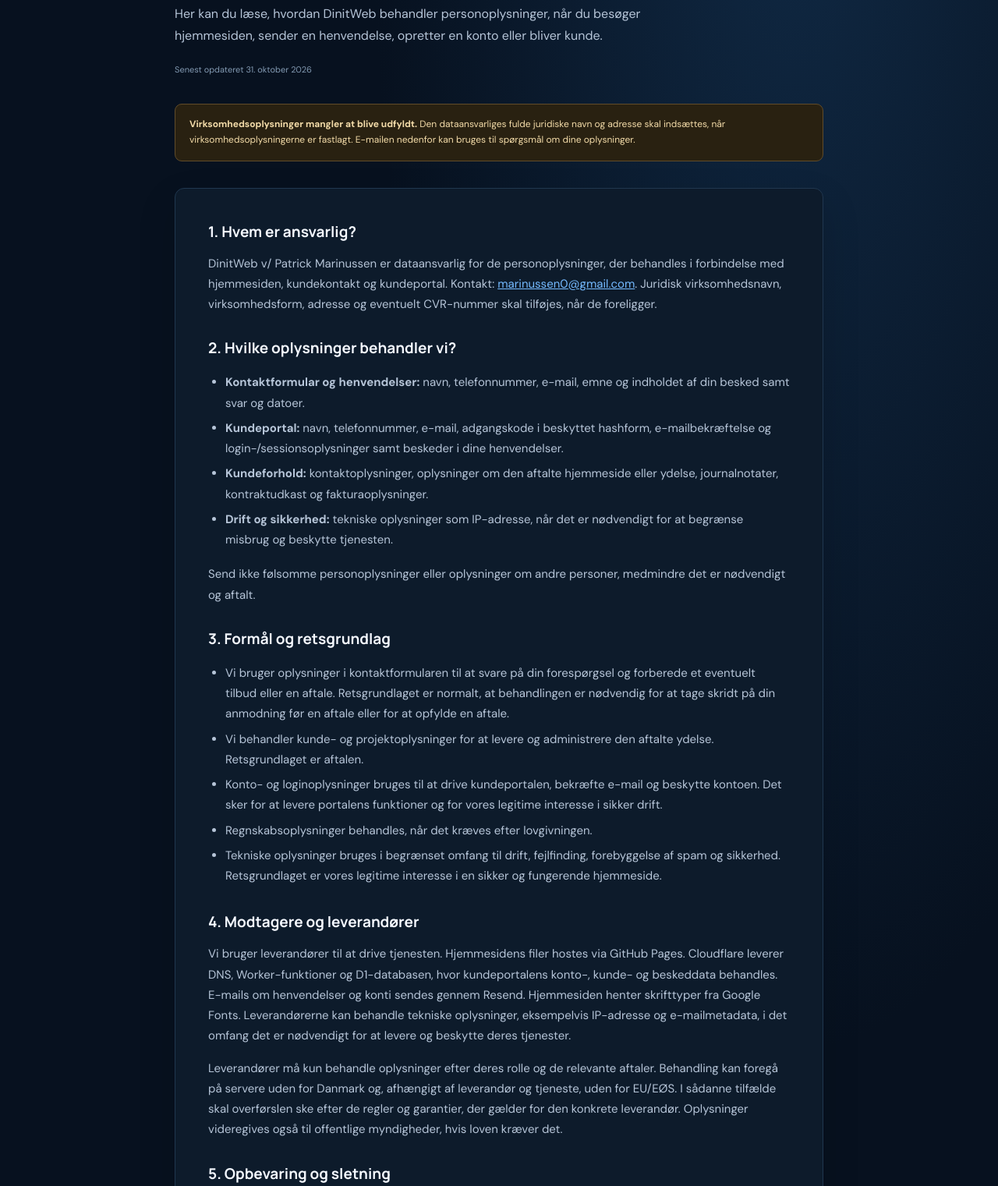
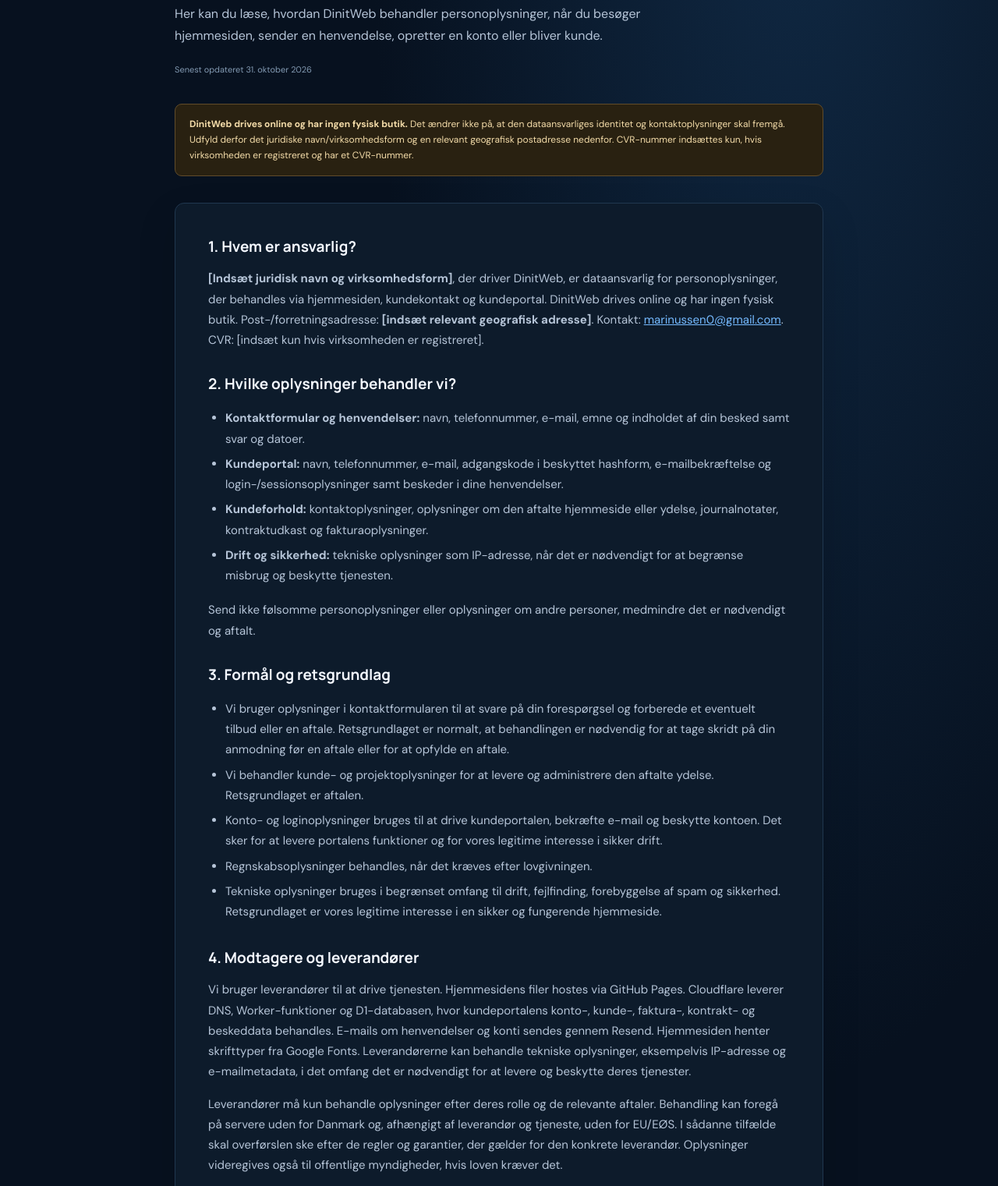
Before and after one commit to fivem2024/Dinitweb, a plain HTML site: page privatlivspolitik.html in a window 1280 px wide. Shown: the part 240-1761 px from the top of the page at 78% size. Drawn offline with Linux system fonts and the light colour scheme.

Commit message:
Opdater privatlivspolitik for admin og kundeportal

```diff
--- a/privatlivspolitik.html
+++ b/privatlivspolitik.html
@@ -17,10 +17,10 @@
   <h1>Privatlivspolitik</h1>
   <p class="intro">Her kan du læse, hvordan DinitWeb behandler personoplysninger, når du besøger hjemmesiden, sender en henvendelse, opretter en konto eller bliver kunde.</p>
   <p class="updated">Senest opdateret 31. oktober 2026</p>
-  <div class="notice"><strong>Virksomhedsoplysninger mangler at blive udfyldt.</strong> Den dataansvarliges fulde juridiske navn og adresse skal indsættes, når virksomhedsoplysningerne er fastlagt. E-mailen nedenfor kan bruges til spørgsmål om dine oplysninger.</div>
+  <div class="notice"><strong>DinitWeb drives online og har ingen fysisk butik.</strong> Det ændrer ikke på, at den dataansvarliges identitet og kontaktoplysninger skal fremgå. Udfyld derfor det juridiske navn/virksomhedsform og en relevant geografisk postadresse nedenfor. CVR-nummer indsættes kun, hvis virksomheden er registreret og har et CVR-nummer.</div>
   <article class="content">
     <h2>1. Hvem er ansvarlig?</h2>
-    <p>DinitWeb v/ Patrick Marinussen er dataansvarlig for de personoplysninger, der behandles i forbindelse med hjemmesiden, kundekontakt og kundeportal. Kontakt: <a href="mailto:marinussen0@gmail.com">marinussen0@gmail.com</a>. Juridisk virksomhedsnavn, virksomhedsform, adresse og eventuelt CVR-nummer skal tilføjes, når de foreligger.</p>
+    <p><strong>[Indsæt juridisk navn og virksomhedsform]</strong>, der driver DinitWeb, er dataansvarlig for personoplysninger, der behandles via hjemmesiden, kundekontakt og kundeportal. DinitWeb drives online og har ingen fysisk butik. Post-/forretningsadresse: <strong>[indsæt relevant geografisk adresse]</strong>. Kontakt: <a href="mailto:marinussen0@gmail.com">marinussen0@gmail.com</a>. CVR: [indsæt kun hvis virksomheden er registreret].</p>
 
     <h2>2. Hvilke oplysninger behandler vi?</h2>
     <ul>
@@ -41,7 +41,7 @@
     </ul>
 
     <h2>4. Modtagere og leverandører</h2>
-    <p>Vi bruger leverandører til at drive tjenesten. Hjemmesidens filer hostes via GitHub Pages. Cloudflare leverer DNS, Worker-funktioner og D1-databasen, hvor kundeportalens konto-, kunde- og beskeddata behandles. E-mails om henvendelser og konti sendes gennem Resend. Hjemmesiden henter skrifttyper fra Google Fonts. Leverandørerne kan behandle tekniske oplysninger, eksempelvis IP-adresse og e-mailmetadata, i det omfang det er nødvendigt for at levere og beskytte deres tjenester.</p>
+    <p>Vi bruger leverandører til at drive tjenesten. Hjemmesidens filer hostes via GitHub Pages. Cloudflare leverer DNS, Worker-funktioner og D1-databasen, hvor kundeportalens konto-, kunde-, faktura-, kontrakt- og beskeddata behandles. E-mails om henvendelser og konti sendes gennem Resend. Hjemmesiden henter skrifttyper fra Google Fonts. Leverandørerne kan behandle tekniske oplysninger, eksempelvis IP-adresse og e-mailmetadata, i det omfang det er nødvendigt for at levere og beskytte deres tjenester.</p>
     <p>Leverandører må kun behandle oplysninger efter deres rolle og de relevante aftaler. Behandling kan foregå på servere uden for Danmark og, afhængigt af leverandør og tjeneste, uden for EU/EØS. I sådanne tilfælde skal overførslen ske efter de regler og garantier, der gælder for den konkrete leverandør. Oplysninger videregives også til offentlige myndigheder, hvis loven kræver det.</p>
 
     <h2>5. Opbevaring og sletning</h2>
@@ -62,7 +62,7 @@
     <h2>8. Automatiske afgørelser og ændringer</h2>
     <p>DinitWeb bruger ikke dine personoplysninger til automatiserede afgørelser med retsvirkning eller til profilering. Denne politik kan blive opdateret, hvis hjemmesidens funktioner eller leverandører ændres. Den nyeste version vil altid være tilgængelig på denne side.</p>
 
-    <div class="company"><strong>DinitWeb v/ Patrick Marinussen</strong><br>Spørgsmål om privatliv: <a href="mailto:marinussen0@gmail.com">marinussen0@gmail.com</a><br><strong>Skal udfyldes:</strong> den dataansvarliges fulde juridiske navn og postadresse samt eventuelt CVR-nummer.</div>
+    <div class="company"><strong>[Juridisk navn og virksomhedsform]</strong> · DinitWeb drives online uden fysisk butik<br>Post-/forretningsadresse: [indsæt relevant geografisk adresse]<br>Spørgsmål om privatliv: <a href="mailto:marinussen0@gmail.com">marinussen0@gmail.com</a> · Telefon: [indsæt telefonnummer]<br>CVR: [indsæt kun hvis registreret]</div>
   </article>
 </main>
 <footer class="bottom"><span>© 2026 DinitWeb</span><span><a href="handelsbetingelser.html">Handelsbetingelser</a> · <a href="index.html">Tilbage til forsiden</a></span></footer>
```
